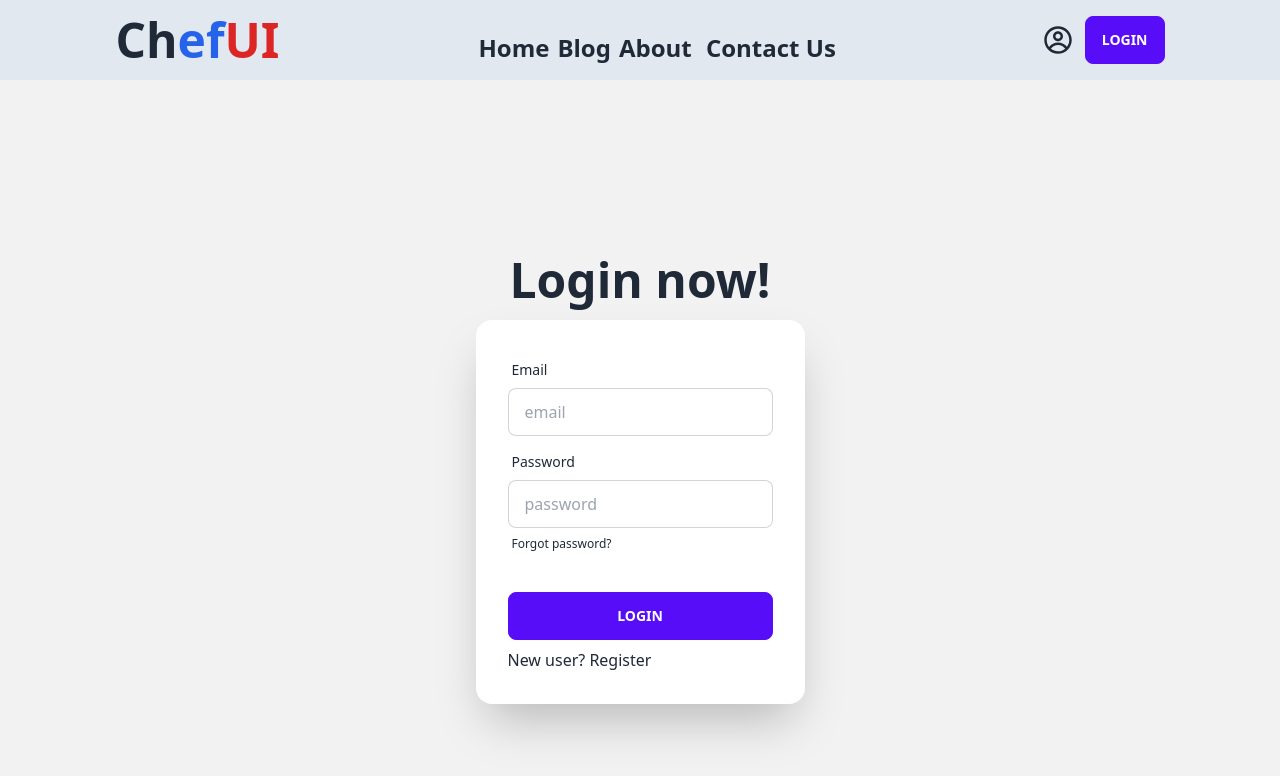
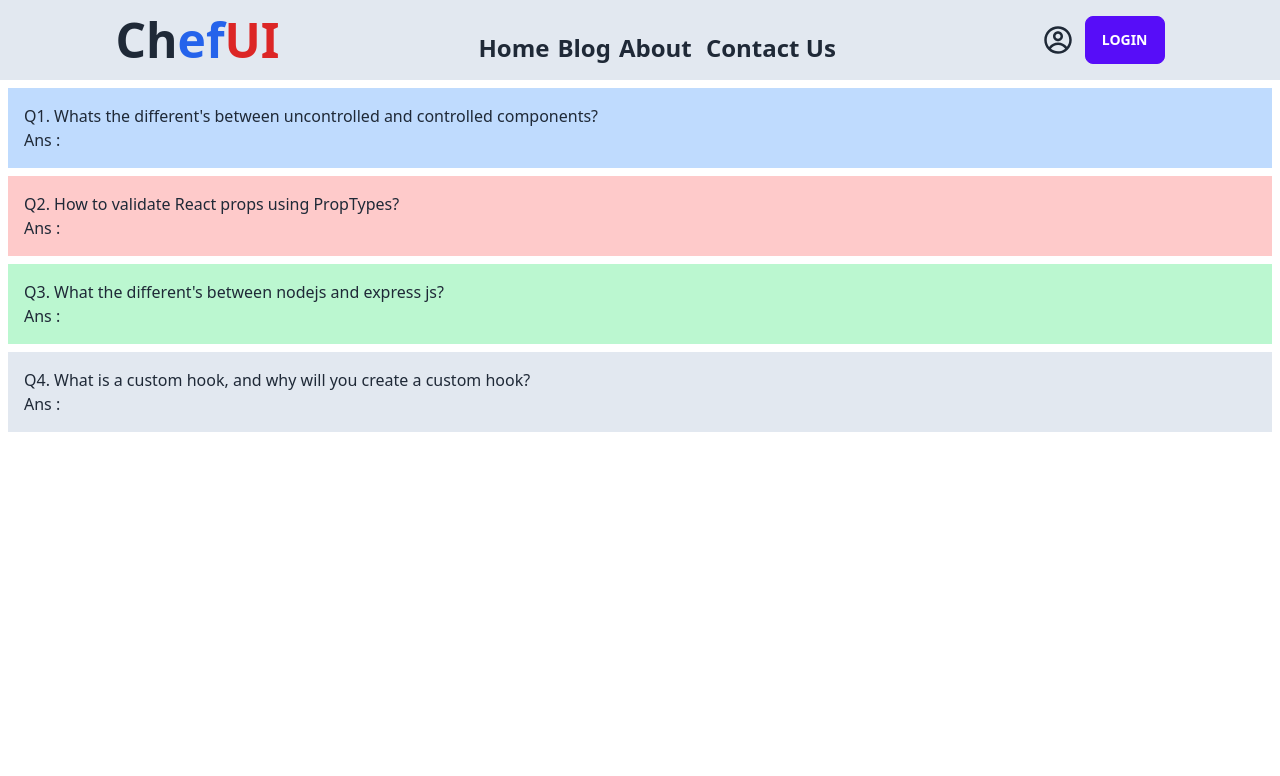
Before and after one commit to anirbanbanai/Chef-recipe-E-Commerce, a React (Vite) app: page /blog1 in a window 1280 px wide. Before the commit this address led to /login. Shown: the top 776 px of the page. Built offline with nearby package versions, Linux system fonts and the light colour scheme; no server answers.

Commit message:
readme file added

```diff
--- /dev/null
+++ b/src/Components/Blog/BlogTwo.jsx
@@ -0,0 +1,26 @@
+import React from 'react';
+
+const BlogTwo = () => {
+    return (
+        <div>
+            <div className='bg-blue-200 p-4 m-2'>
+                <h1>Q1. Whats the different's between uncontrolled and controlled components?</h1>
+                <h2>Ans : </h2>
+            </div>
+            <div className='bg-red-200 p-4 m-2'>
+                <h1>Q2. How to validate React props using PropTypes? </h1>
+                <h2>Ans : </h2>
+            </div>
+            <div className='bg-green-200 p-4 m-2'>
+                <h2>Q3. What the different's between nodejs and express js?</h2>
+                <h3>Ans : </h3>
+            </div>
+            <div className='bg-slate-200 p-4 m-2'>
+                <h2>Q4. What is a custom hook, and why will you create a custom hook?</h2>
+                <h3>Ans : </h3>
+            </div>
+        </div>
+    );
+};
+
+export default BlogTwo;
--- a/src/Components/PrivetRoute.jsx
+++ b/src/Components/PrivetRoute.jsx
@@ -8,7 +8,7 @@ const PrivetRoute = ({children}) => {
     console.log(location)
 
    if(loader){
-        return <div>
+        return <div className='mx-auto text-center'>
             <div
                 className="inline-block h-8 w-8 animate-spin rounded-full border-4 border-solid border-current border-r-transparent align-[-0.125em] motion-reduce:animate-[spin_1.5s_linear_infinite]"
                 role="status">
--- a/src/main.jsx
+++ b/src/main.jsx
@@ -17,6 +17,7 @@ import SecHome from './Components/SecHome';
 import Error from './Components/Error';
 import PrivetRoute from './Components/PrivetRoute';
 import BlogOne from './Components/Blog/BlogOne';
+import BlogTwo from './Components/Blog/BlogTwo';
 
 const router = createBrowserRouter([
   {
@@ -60,7 +61,7 @@ const router = createBrowserRouter([
       },
       {
         path:"/blog1",
-        element:<PrivetRoute><BlogOne></BlogOne></PrivetRoute>
+        element:<BlogTwo></BlogTwo>
       }
     ]
   },
```
Also changed, not shown: 1 other file (tests, documents, lock files or other folders).
